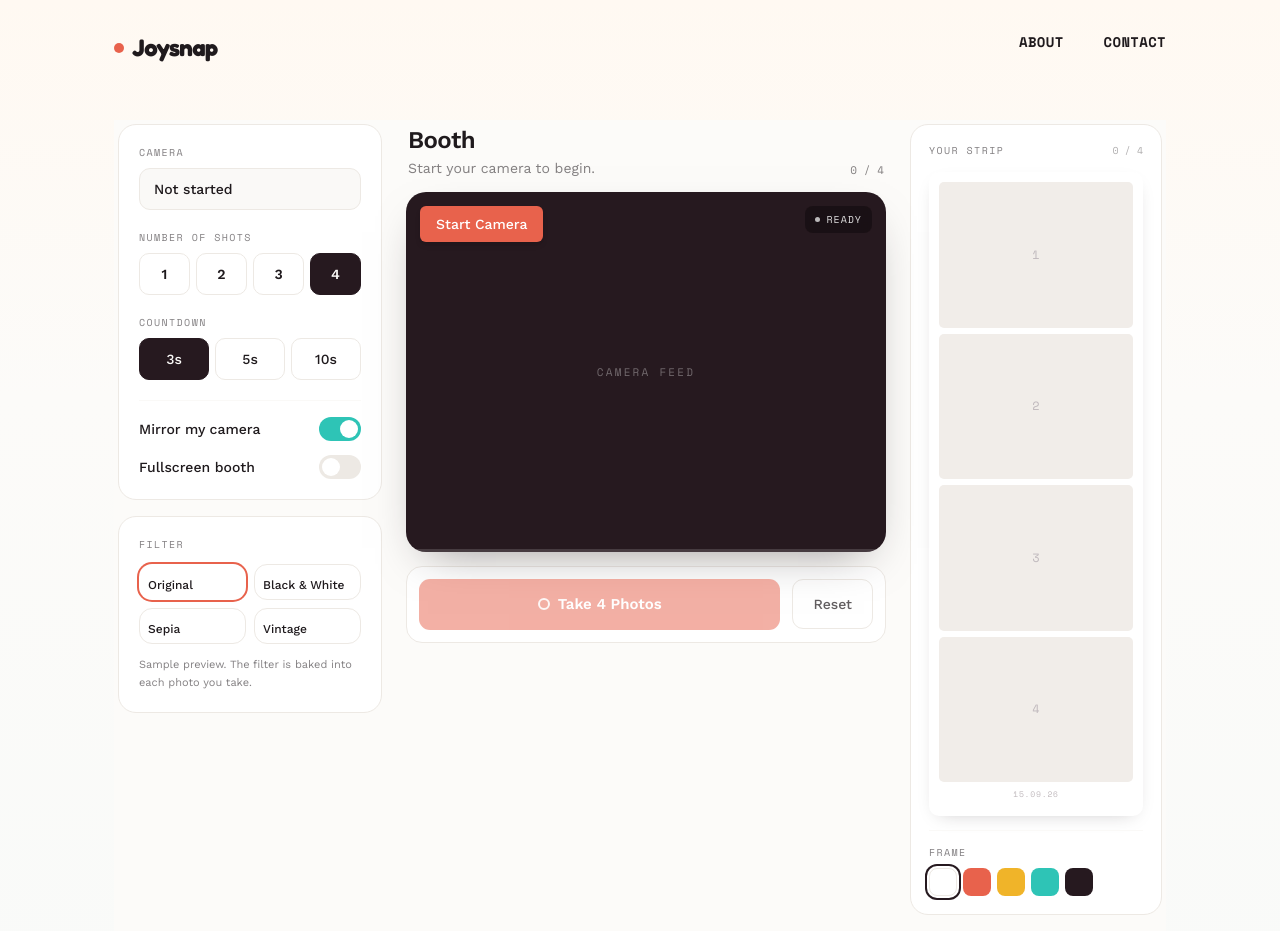
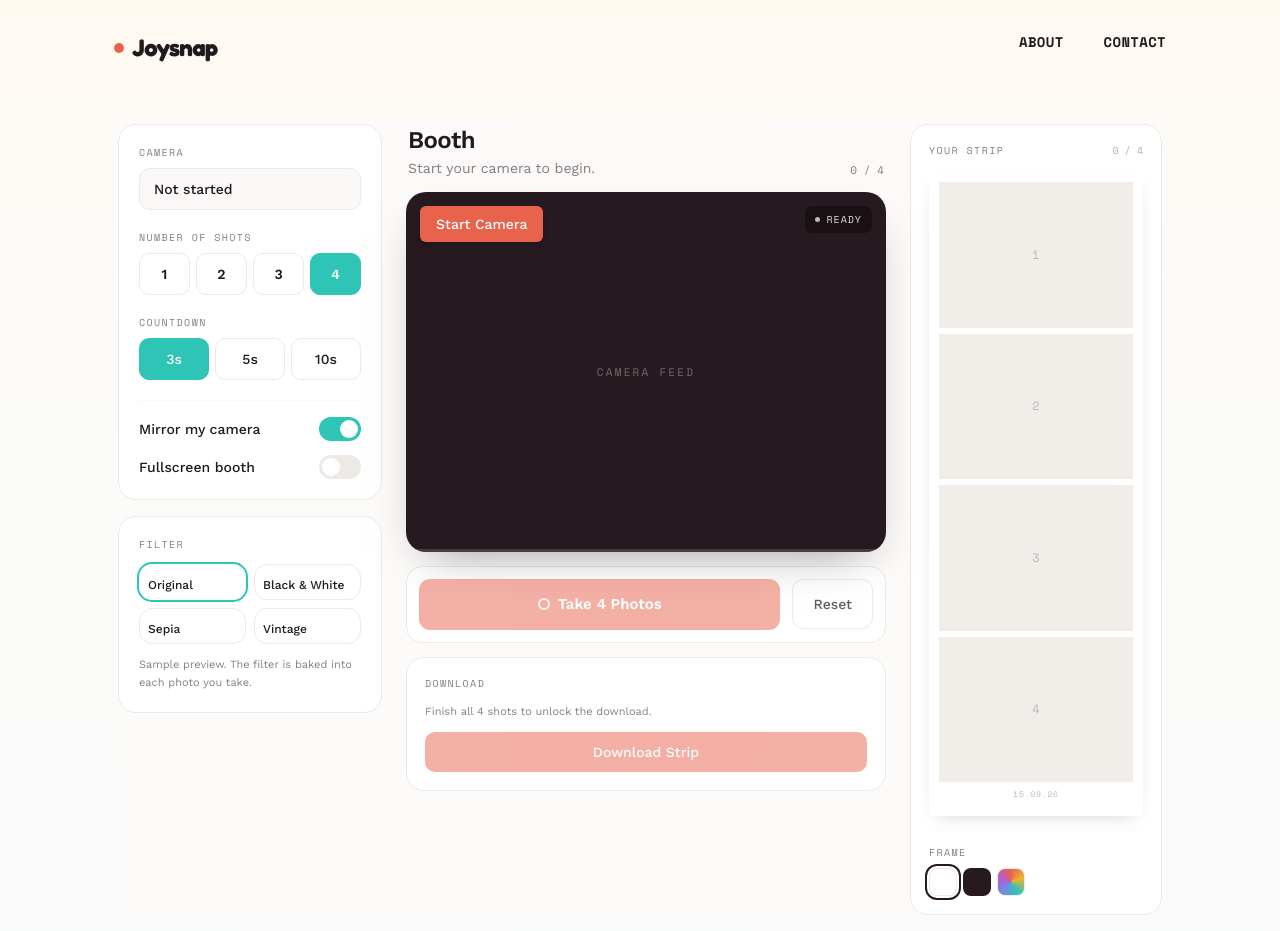
Before and after one commit to geoffreybunel/photobooth-app, a Next.js app: page /Booth in a window 1280 px wide. Shown: the top 931 px of the page. Built offline with nearby package versions, Linux system fonts and the light colour scheme.

Commit message:
updated booth design (options color, rounded border, frame color picker)

```diff
--- a/app/Booth/page.tsx
+++ b/app/Booth/page.tsx
@@ -6,6 +6,7 @@ import { usePhotoSession } from "@/src/hooks/usePhotoSession";
 import {
   captureFrame,
   composeStrip,
+  customFrame,
   formatDateStamp,
   FILTERS,
   FRAMES,
@@ -101,6 +102,7 @@ export default function Booth() {
   const [countdownSeconds, setCountdownSeconds] = useState(COUNTDOWN_OPTIONS[0].seconds);
   const [mirror, setMirror] = useState(true);
   const [frame, setFrame] = useState<StripFrame>(FRAMES[0]);
+  const [customColor, setCustomColor] = useState("#e8624c");
   const [cameraError, setCameraError] = useState<string | null>(null);
 
   // Camera list and fullscreen state are external browser state (labels arrive
@@ -254,7 +256,7 @@ export default function Booth() {
                     onClick={() => changeTotalShots(n)}
                     className={`flex-1 py-2.5 rounded-[10px] border text-sm font-semibold transition-colors ${
                       totalShots === n
-                        ? "bg-neutral text-neutral-content border-neutral"
+                        ? "bg-accent text-neutral-content border-accent"
                         : "bg-white text-base-content border-base-300 hover:bg-base-200"
                     }`}
                   >
@@ -275,7 +277,7 @@ export default function Booth() {
                     onClick={() => setCountdownSeconds(option.seconds)}
                     className={`flex-1 py-2.5 rounded-[10px] border text-sm font-medium transition-colors ${
                       countdownSeconds === option.seconds
-                        ? "bg-neutral text-neutral-content border-neutral"
+                        ? "bg-accent text-neutral-content border-accent"
                         : "bg-white text-base-content border-base-300 hover:bg-base-200"
                     }`}
                   >
@@ -301,7 +303,7 @@ export default function Booth() {
                   key={f.id}
                   onClick={() => setSelectedFilter(f)}
                   className={`relative border rounded-[13px] p-1.5 flex flex-col gap-1.5 text-left bg-white ${
-                    selectedFilter.id === f.id ? "ring-2 ring-primary border-transparent" : "border-base-300"
+                    selectedFilter.id === f.id ? "ring-2 ring-accent border-transparent" : "border-base-300"
                   }`}
                 >
                   <span className="relative aspect-square rounded-lg overflow-hidden bg-neutral block">
@@ -451,6 +453,25 @@ export default function Booth() {
               Reset
             </button>
           </div>
+
+          <div className="bg-white border border-base-300 rounded-[18px] p-4.5 flex flex-col gap-3">
+            <span className="font-mono text-[10px] tracking-[0.14em] uppercase text-base-content/55">
+              Download
+            </span>
+            <p className="text-[11px] leading-relaxed text-base-content/55 m-0">
+              {session.sessionComplete
+                ? "Your strip is ready."
+                : `Finish all ${totalShots} shot${totalShots > 1 ? "s" : ""} to unlock the download.`}
+            </p>
+            <a
+              href={stripUrl ?? undefined}
+              download="photobooth-strip.png"
+              aria-disabled={!stripUrl}
+              className="bg-primary text-neutral-content text-sm font-medium py-2.5 rounded-[10px] text-center aria-disabled:opacity-50 aria-disabled:pointer-events-none"
+            >
+              Download Strip
+            </a>
+          </div>
         </div>
 
         {/* RIGHT: live strip */}
@@ -466,13 +487,13 @@ export default function Booth() {
             </div>
 
             <div
-              className="rounded-[10px] p-2.5 pb-4 flex flex-col gap-1.5 shadow-[0_6px_18px_-10px_rgba(31,26,29,0.28)]"
+              className="p-2.5 pb-4 flex flex-col gap-1.5 shadow-[0_6px_18px_-10px_rgba(31,26,29,0.28)]"
               style={{ background: frame.color }}
             >
               {Array.from({ length: totalShots }).map((_, i) => (
                 <div
                   key={i}
-                  className="relative aspect-4/3 rounded-[5px] overflow-hidden bg-[#f1ede9] flex items-center justify-center"
+                  className="relative aspect-4/3 overflow-hidden bg-[#f1ede9] flex items-center justify-center"
                 >
                   {session.photos[i] ? (
                     <Image src={session.photos[i]} alt={`Photo ${i + 1}`} fill className="object-cover" />
@@ -506,27 +527,30 @@ export default function Booth() {
                     style={{ background: f.color }}
                   />
                 ))}
+                <label
+                  aria-label="Custom color"
+                  className={`relative w-7 h-7 rounded-lg overflow-hidden border border-base-300 cursor-pointer ${
+                    frame.id === "custom" ? "ring-2 ring-neutral ring-offset-2 ring-offset-white" : ""
+                  }`}
+                  style={{
+                    background:
+                      frame.id === "custom"
+                        ? customColor
+                        : "conic-gradient(from 0deg, #e8624c, #f0b429, #2ec4b6, #6c8fe0, #b45cd1, #e8624c)",
+                  }}
+                >
+                  <input
+                    type="color"
+                    value={customColor}
+                    onChange={(e) => {
+                      setCustomColor(e.target.value);
+                      chooseFrame(customFrame(e.target.value));
+                    }}
+                    className="absolute inset-0 w-full h-full opacity-0 cursor-pointer"
+                  />
+                </label>
               </div>
             </div>
-          </div>
-
-          <div className="bg-white border border-base-300 rounded-[18px] p-4.5 flex flex-col gap-3">
-            <span className="font-mono text-[10px] tracking-[0.14em] uppercase text-base-content/55">
-              Download
-            </span>
-            <p className="text-[11px] leading-relaxed text-base-content/55 m-0">
-              {session.sessionComplete
-                ? "Your strip is ready."
-                : `Finish all ${totalShots} shot${totalShots > 1 ? "s" : ""} to unlock the download.`}
-            </p>
-            <a
-              href={stripUrl ?? undefined}
-              download="photobooth-strip.png"
-              aria-disabled={!stripUrl}
-              className="bg-neutral text-neutral-content text-sm font-medium py-2.5 rounded-[10px] text-center aria-disabled:opacity-50 aria-disabled:pointer-events-none"
-            >
-              Download Strip
-            </a>
           </div>
         </div>
       </div>
--- a/src/lib/photobooth.ts
+++ b/src/lib/photobooth.ts
@@ -19,11 +19,21 @@ export type StripFrame = { id: string; label: string; color: string; captionColo
 
 export const FRAMES: StripFrame[] = [
   { id: "white", label: "White", color: "#ffffff", captionColor: "#c0b9bd" },
-  { id: "coral", label: "Coral", color: "#e8624c", captionColor: "rgba(255,255,255,0.85)" },
-  { id: "gold", label: "Gold", color: "#f0b429", captionColor: "rgba(255,255,255,0.85)" },
-  { id: "teal", label: "Teal", color: "#2ec4b6", captionColor: "rgba(255,255,255,0.85)" },
-  { id: "ink", label: "Ink", color: "#26191f", captionColor: "rgba(255,255,255,0.55)" },
+  { id: "black", label: "Black", color: "#26191f", captionColor: "rgba(255,255,255,0.55)" },
 ];
+
+// Picks a readable caption color for any custom frame color the user chooses.
+export function captionColorFor(hex: string): string {
+  const r = parseInt(hex.slice(1, 3), 16);
+  const g = parseInt(hex.slice(3, 5), 16);
+  const b = parseInt(hex.slice(5, 7), 16);
+  const luminance = (0.299 * r + 0.587 * g + 0.114 * b) / 255;
+  return luminance > 0.6 ? "rgba(0,0,0,0.4)" : "rgba(255,255,255,0.55)";
+}
+
+export function customFrame(color: string): StripFrame {
+  return { id: "custom", label: "Custom", color, captionColor: captionColorFor(color) };
+}
 
 const GRAIN_INTENSITY = 18;
 const STRIP_PADDING = 20;
```
